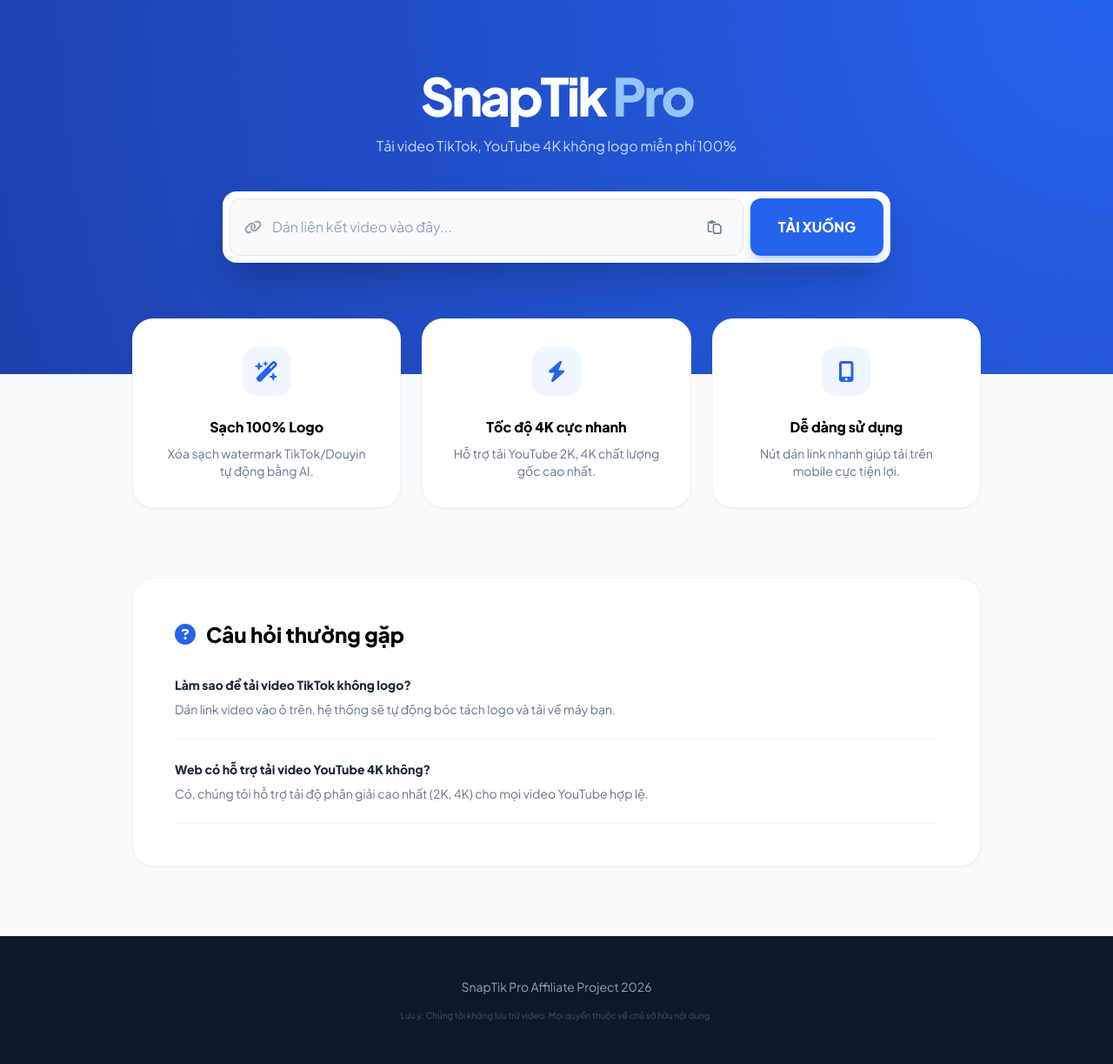
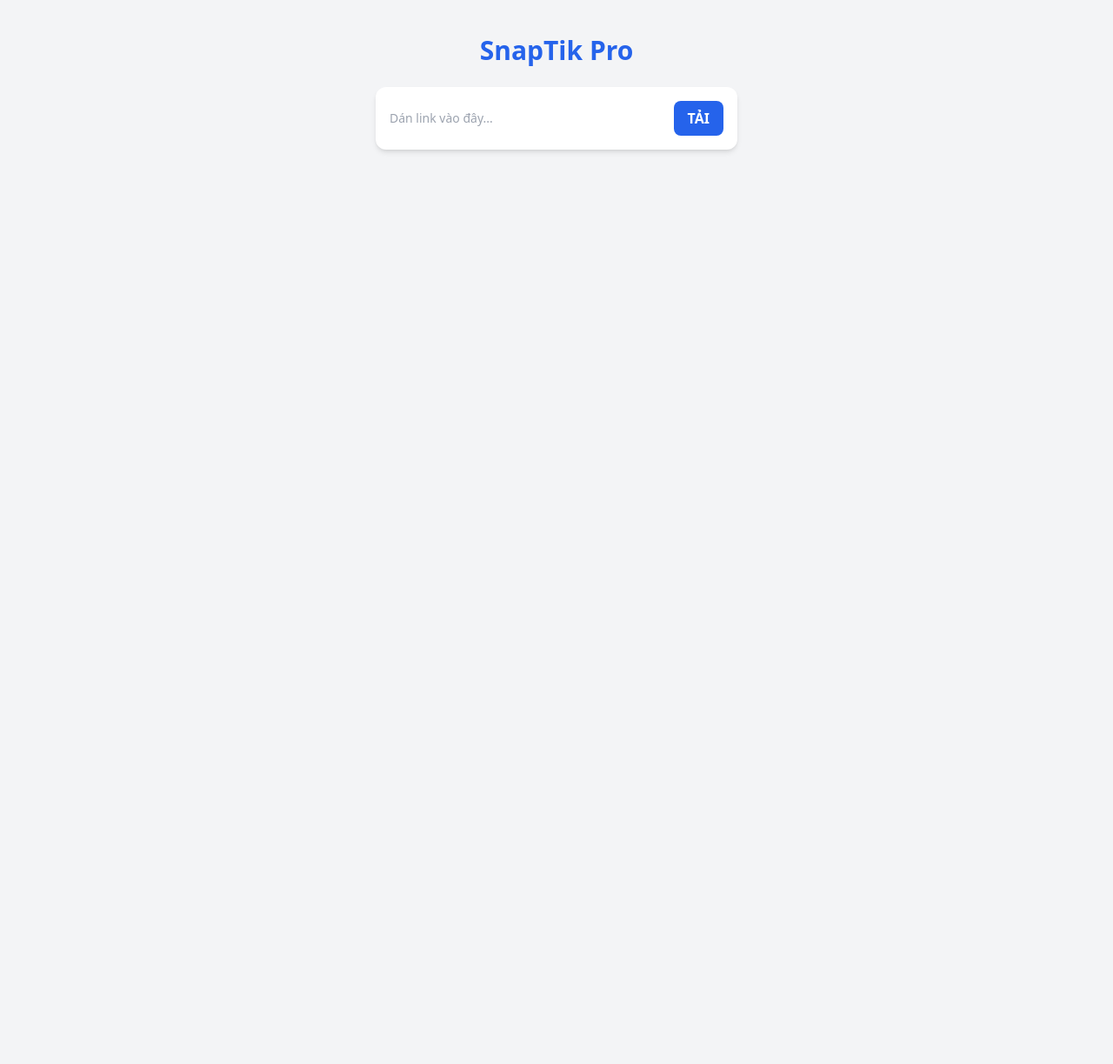
Before and after one commit to honghotduongpho2026/snaptik-pro, a Flask app: page / in a window 1280 px wide. Shown: the whole page at 87% size. After the commit the page ends 175 px from the top, so only its background shows below. Run offline with Flask 3, Linux system fonts and the light colour scheme; some libraries are stand-ins or nearby versions.

Commit message:
Update index.html

```diff
--- a/templates/index.html
+++ b/templates/index.html
@@ -3,121 +3,41 @@
 <head>
     <meta charset="UTF-8">
     <meta name="viewport" content="width=device-width, initial-scale=1.0">
-    <title>SnapTik Pro - Tải Video TikTok Không Logo, YouTube 4K</title>
+    <title>SnapTik Pro</title>
     <script src="https://cdn.tailwindcss.com"></script>
-    <link rel="stylesheet" href="https://cdnjs.cloudflare.com/ajax/libs/font-awesome/6.4.0/css/all.min.css">
     <style>
-        @import url('https://fonts.googleapis.com/css2?family=Plus+Jakarta+Sans:wght@400;600;800&display=swap');
-        body { font-family: 'Plus Jakarta Sans', sans-serif; background-color: #f8fafc; }
-        .hero-gradient { background: radial-gradient(circle at top right, #2563eb, #1e40af); }
-        .btn-disabled { opacity: 0.6; cursor: not-allowed; pointer-events: none; }
+        body { background-color: #f3f4f6; }
+        .hidden { display: none; }
     </style>
 </head>
 <body>
+    <div class="max-w-md mx-auto mt-10 px-4">
+        <h1 class="text-3xl font-black text-center text-blue-600 mb-6">SnapTik Pro</h1>
 
-    <header class="hero-gradient text-white pt-20 pb-32 px-6 text-center">
-        <h1 class="text-5xl md:text-6xl font-extrabold mb-4 tracking-tighter">SnapTik <span class="text-blue-300">Pro</span></h1>
-        <p class="text-blue-100 mb-10 opacity-90">Tải video TikTok, YouTube 4K không logo miễn phí 100%</p>
-
-        <div class="max-w-3xl mx-auto bg-white p-2 rounded-2xl shadow-2xl flex flex-col md:flex-row gap-2">
-            <div class="flex-1 flex items-center px-4 py-3 bg-slate-50 rounded-xl border border-slate-200">
-                <i class="fa-solid fa-link text-slate-400 mr-3"></i>
-                <input type="text" id="urlInput" placeholder="Dán liên kết video vào đây..." class="bg-transparent w-full outline-none text-slate-800 placeholder:text-slate-400">
-                <button onclick="pasteLink()" class="ml-2 p-2 hover:bg-slate-200 rounded-lg text-slate-500 transition-all">
-                    <i class="fa-regular fa-paste"></i>
-                </button>
-            </div>
-            <button onclick="analyzeVideo()" id="btnAnalyze" class="bg-blue-600 hover:bg-blue-700 px-8 py-4 rounded-xl font-bold transition-all shadow-lg shadow-blue-500/30 active:scale-95">
-                TẢI XUỐNG
-            </button>
-        </div>
-    </header>
-
-    <main class="max-w-5xl mx-auto -mt-16 px-6 pb-20">
-        <div id="resultArea" class="hidden bg-white rounded-3xl shadow-xl overflow-hidden mb-12 border border-slate-100 p-8">
-            <div class="flex flex-col md:flex-row gap-8">
-                <img id="vThumb" src="" class="w-full md:w-64 aspect-video object-cover rounded-2xl shadow-md border border-slate-100">
-                <div class="flex-1">
-                    <h3 id="vTitle" class="text-xl font-bold text-slate-800 mb-6 leading-tight">Tiêu đề video</h3>
-
-                    <div class="flex flex-col gap-3">
-                        <button id="mainDownloadBtn" onclick="handleDownload()" class="w-full bg-green-600 hover:bg-green-700 text-white py-5 rounded-2xl font-black text-lg transition-all flex items-center justify-center gap-3">
-                            <i class="fa-solid fa-cloud-arrow-down text-xl"></i>
-                            <span id="btnText">NHẤN ĐỂ TẢI VIDEO NGAY</span>
-                        </button>
-                        <p id="timerNote" class="hidden text-center text-xs text-orange-500 font-bold italic animate-pulse">
-                            Vui lòng không đóng trang, video đang được tối ưu hóa...
-                        </p>
-                    </div>
-                </div>
-            </div>
+        <div class="bg-white p-4 rounded-xl shadow-md flex gap-2 mb-6">
+            <input type="text" id="urlInput" placeholder="Dán link vào đây..." class="flex-1 outline-none text-sm">
+            <button onclick="analyzeVideo()" id="btnAnalyze" class="bg-blue-600 text-white px-4 py-2 rounded-lg font-bold">TẢI</button>
         </div>
 
-        <section class="grid md:grid-cols-3 gap-6 mb-20">
-            <div class="bg-white p-8 rounded-3xl shadow-sm border border-slate-100 text-center">
-                <div class="w-14 h-14 bg-blue-50 text-blue-600 rounded-2xl flex items-center justify-center mx-auto mb-6 text-2xl">
-                    <i class="fa-solid fa-wand-magic-sparkles"></i>
-                </div>
-                <h4 class="font-bold mb-2">Sạch 100% Logo</h4>
-                <p class="text-slate-500 text-sm">Xóa sạch watermark TikTok/Douyin tự động bằng AI.</p>
-            </div>
-            <div class="bg-white p-8 rounded-3xl shadow-sm border border-slate-100 text-center">
-                <div class="w-14 h-14 bg-blue-50 text-blue-600 rounded-2xl flex items-center justify-center mx-auto mb-6 text-2xl">
-                    <i class="fa-solid fa-bolt"></i>
-                </div>
-                <h4 class="font-bold mb-2">Tốc độ 4K cực nhanh</h4>
-                <p class="text-slate-500 text-sm">Hỗ trợ tải YouTube 2K, 4K chất lượng gốc cao nhất.</p>
-            </div>
-            <div class="bg-white p-8 rounded-3xl shadow-sm border border-slate-100 text-center">
-                <div class="w-14 h-14 bg-blue-50 text-blue-600 rounded-2xl flex items-center justify-center mx-auto mb-6 text-2xl">
-                    <i class="fa-solid fa-mobile-screen-button"></i>
-                </div>
-                <h4 class="font-bold mb-2">Dễ dàng sử dụng</h4>
-                <p class="text-slate-500 text-sm">Nút dán link nhanh giúp tải trên mobile cực tiện lợi.</p>
-            </div>
-        </section>
+        <div id="resultArea" class="hidden bg-white p-4 rounded-xl shadow-md text-center">
+            <img id="vThumb" src="" class="w-full rounded-lg mb-4">
+            <p id="vTitle" class="text-sm font-bold mb-4 text-gray-700"></p>
 
-        <section class="bg-white rounded-3xl p-8 md:p-12 shadow-sm border border-slate-100">
-            <h2 class="text-2xl font-black mb-8 flex items-center">
-                <i class="fa-solid fa-circle-question mr-3 text-blue-600"></i> Câu hỏi thường gặp
-            </h2>
-            <div class="grid gap-6">
-                <div class="border-b border-slate-100 pb-6 text-sm">
-                    <h4 class="font-bold text-slate-800 mb-2">Làm sao để tải video TikTok không logo?</h4>
-                    <p class="text-slate-500">Dán link video vào ô trên, hệ thống sẽ tự động bóc tách logo và tải về máy bạn.</p>
-                </div>
-                <div class="border-b border-slate-100 pb-6 text-sm">
-                    <h4 class="font-bold text-slate-800 mb-2">Web có hỗ trợ tải video YouTube 4K không?</h4>
-                    <p class="text-slate-500">Có, chúng tôi hỗ trợ tải độ phân giải cao nhất (2K, 4K) cho mọi video YouTube hợp lệ.</p>
-                </div>
-            </div>
-        </section>
-    </main>
-
-    <footer class="bg-slate-900 text-slate-400 py-12 px-6 text-center">
-        <p class="text-sm mb-4">SnapTik Pro Affiliate Project 2026</p>
-        <p class="text-[10px] opacity-40">Lưu ý: Chúng tôi không lưu trữ video. Mọi quyền thuộc về chủ sở hữu nội dung.</p>
-    </footer>
+            <button id="mainDownloadBtn" onclick="handleDownload()" class="w-full bg-green-500 text-white py-4 rounded-xl font-black shadow-lg active:scale-95 transition">
+                <span id="btnText">NHẤN ĐỂ TẢI VIDEO</span>
+            </button>
+            <p id="timerNote" class="hidden text-[10px] text-red-500 mt-2 font-bold italic">Đang tải, vui lòng không thoát...</p>
+        </div>
+    </div>
 
     <script>
         let realVideoUrl = "";
-        const shopeeLink = "https://s.shopee.vn/60Nqx2YhkD"; // <-- THAY LINK CỦA BẠN VÀO ĐÂY
-
-        async function pasteLink() {
-            try {
-                const text = await navigator.clipboard.readText();
-                document.getElementById('urlInput').value = text;
-            } catch (err) { alert("Vui lòng dán thủ công!"); }
-        }
+        const shopeeLink = "https://s.shopee.vn/60Nqx2YhkD";
 
         async function analyzeVideo() {
             const url = document.getElementById('urlInput').value;
-            const btn = document.getElementById('btnAnalyze');
-            if(!url) return alert("Vui lòng dán liên kết!");
-
-            btn.disabled = true;
-            btn.innerText = "ĐANG XỬ LÝ...";
-
+            if(!url) return;
+            document.getElementById('btnAnalyze').innerText = "...";
             try {
                 const res = await fetch('/analyze', {
                     method: 'POST',
@@ -125,50 +45,35 @@
                     body: JSON.stringify({url})
                 });
                 const data = await res.json();
-
-                if(data.error) throw new Error(data.error);
+                if(data.error) return alert(data.error);
 
                 document.getElementById('vThumb').src = data.thumbnail;
                 document.getElementById('vTitle').innerText = data.title;
                 realVideoUrl = data.video_url;
-
                 document.getElementById('resultArea').classList.remove('hidden');
-                document.getElementById('resultArea').scrollIntoView({behavior: 'smooth'});
-            } catch (e) {
-                alert(e.message);
-            } finally {
-                btn.disabled = false;
-                btn.innerText = "TẢI XUỐNG";
-            }
+            } catch (e) { alert("Lỗi kết nối!"); }
+            document.getElementById('btnAnalyze').innerText = "TẢI";
         }
 
         function handleDownload() {
+            window.open(shopeeLink, '_blank'); // Mở Shopee
+
             const dBtn = document.getElementById('mainDownloadBtn');
             const dText = document.getElementById('btnText');
-
-            // 1. Mở link affiliate Shopee
-            window.open(shopeeLink, '_blank');
-
-            // 2. Vô hiệu hóa nút và hiện đếm ngược
             dBtn.disabled = true;
-            dBtn.classList.add('btn-disabled');
             document.getElementById('timerNote').classList.remove('hidden');
 
-            let timeLeft = 6;
+            let sec = 6;
             const timer = setInterval(() => {
-                dText.innerText = `ĐANG TỐI ƯU HÓA... ${timeLeft}S`;
-                timeLeft--;
-                if(timeLeft < 0) {
+                dText.innerText = `ĐANG XỬ LÝ... ${sec}S`;
+                sec--;
+                if(sec < 0) {
                     clearInterval(timer);
-                    dText.innerText = "ĐANG TẢI VỀ MÁY...";
-
-                    // 3. Gọi hàm ép tải xuống từ server của bạn
+                    dText.innerText = "ĐANG TẢI...";
                     window.location.href = `/download_file?url=${encodeURIComponent(realVideoUrl)}`;
-
                     setTimeout(() => {
+                        dBtn.disabled = false;
                         dText.innerText = "NHẤN ĐỂ TẢI LẠI";
-                        dBtn.disabled = false;
-                        dBtn.classList.remove('btn-disabled');
                     }, 3000);
                 }
             }, 1000);
```
